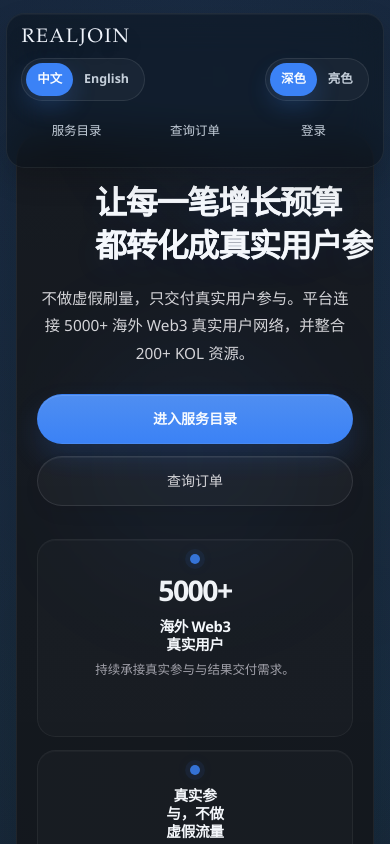
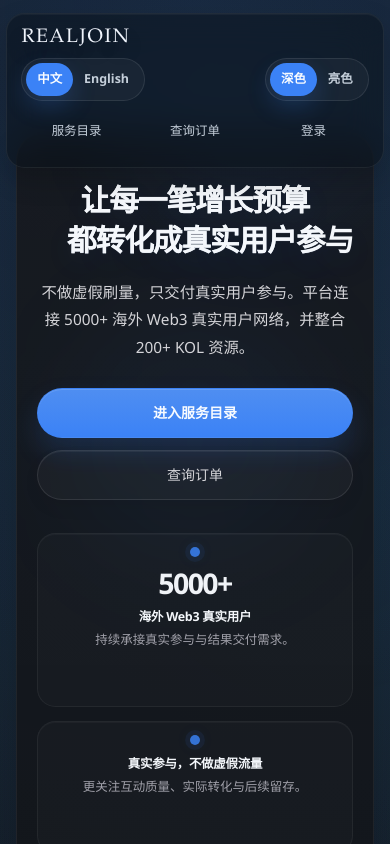
Before and after one commit to BarneyD66/Avola, a Next.js app: page / in a window 390 px wide. Shown: the top 844 px of the page. Built offline with nearby package versions, Linux system fonts and the light colour scheme.

Commit message:
Refine mobile homepage layout

```diff
--- a/app/globals.css
+++ b/app/globals.css
@@ -2046,21 +2046,25 @@ html.light .services-directory-card-panel {
     padding: 1rem 0.95rem 1.05rem;
   }
 
-.brand-flow-list-item {
-    grid-template-columns: 2.4rem minmax(0, 1fr);
+  .brand-flow-list-item {
+    display: flex;
     align-items: flex-start;
     width: 100%;
-    gap: 0.85rem;
+    gap: 0.9rem;
     padding: 0.95rem 0 1rem;
   }
 
   .brand-flow-list-item > .min-w-0 {
-    width: 100%;
+    flex: 1 1 auto;
+    min-width: 0;
+    width: auto;
   }
 
   .brand-flow-list-title,
   .brand-flow-list-description {
+    width: 100%;
     text-align: left;
+    text-wrap: pretty;
   }
 
   .brand-flow-list-item p.text-\[1rem\] {
@@ -4261,3 +4265,120 @@ html.light .brand-flow-card-active::before {
     opacity: 0.14;
   }
 }
+
+@media (max-width: 767px) {
+  .brand-hero-headline {
+    width: 100%;
+    max-width: 16rem;
+    margin-inline: auto;
+    align-items: center;
+    text-align: center;
+    font-size: 1.86rem;
+    line-height: 1.08;
+  }
+
+  .brand-hero-headline-line {
+    display: block;
+    width: 100%;
+    text-align: center;
+    white-space: nowrap;
+  }
+
+  .brand-story-hero-trust-item {
+    padding: 0.84rem 0.95rem 0.9rem;
+  }
+
+  .brand-story-hero-trust-copy {
+    width: 100% !important;
+    max-width: 100% !important;
+    gap: 0.26rem;
+  }
+
+  .brand-story-hero-trust-title {
+    display: block;
+    width: 100%;
+    max-width: none !important;
+    min-height: 0;
+    margin-inline: auto;
+    white-space: nowrap !important;
+    word-break: keep-all;
+    text-wrap: nowrap;
+    font-size: 0.78rem;
+    line-height: 1.1;
+    text-align: center;
+  }
+
+  .brand-story-hero-trust-title-mobile-singleline {
+    display: block;
+    width: 100%;
+    max-width: 100% !important;
+    margin-inline: auto;
+    white-space: nowrap !important;
+    word-break: keep-all;
+    text-wrap: nowrap;
+    letter-spacing: -0.02em;
+    text-align: center;
+  }
+
+  .brand-story-hero-trust-description {
+    max-width: 100%;
+    margin-top: 0.42rem;
+    font-size: 0.78rem;
+    line-height: 1.45;
+    text-align: center;
+  }
+
+  .brand-flow-mobile-stack {
+    width: 100%;
+  }
+
+  .brand-flow-mobile-item {
+    display: block;
+    width: 100%;
+    text-align: left;
+  }
+
+  .brand-flow-mobile-row {
+    display: flex;
+    align-items: flex-start;
+    gap: 0.78rem;
+    width: 100%;
+  }
+
+  .brand-flow-mobile-marker {
+    flex: 0 0 2.45rem;
+    width: 2.45rem;
+    height: 2.45rem;
+    margin-top: 0.04rem;
+  }
+
+  .brand-flow-mobile-copy {
+    flex: 1 1 auto;
+    min-width: 0;
+    width: 100%;
+    max-width: none;
+    text-align: left;
+  }
+
+  .brand-flow-mobile-title {
+    display: block;
+    width: 100%;
+    margin: 0;
+    text-align: left;
+    font-size: 1rem;
+    line-height: 1.28;
+    white-space: normal;
+    word-break: keep-all;
+  }
+
+  .brand-flow-mobile-description {
+    display: block;
+    width: 100%;
+    margin-top: 0.48rem;
+    text-align: left;
+    font-size: 0.84rem;
+    line-height: 1.55;
+    white-space: normal;
+    word-break: break-word;
+  }
+}
--- a/components/BrandHomepageExperience.tsx
+++ b/components/BrandHomepageExperience.tsx
@@ -212,9 +212,9 @@ export function BrandHomepageExperience() {
           <div className="brand-hero-spotlight absolute inset-x-0 top-[18%] mx-auto h-56 w-[64%] rounded-full bg-accent/6 blur-3xl" />
 
           <ViewportReveal className="relative z-[1] mx-auto flex max-w-[62rem] flex-col items-center text-center">
-            <h1 className="brand-hero-headline hero-reveal hero-reveal-delay-1 mx-auto max-w-[11.2ch] text-[1.72rem] leading-[1.1] font-semibold tracking-[-0.04em] text-foreground sm:max-w-none sm:text-[2.95rem] sm:leading-[1.04] lg:text-[3.35rem] xl:text-[3.72rem]">
-              <span className="mx-auto block w-fit whitespace-nowrap">{titleLineOne}</span>
-              <span className="mx-auto mt-2 block w-fit whitespace-nowrap sm:mt-2.5">{titleLineTwo}</span>
+            <h1 className="brand-hero-headline hero-reveal hero-reveal-delay-1 mx-auto flex w-full max-w-[38rem] flex-col items-center text-[1.68rem] leading-[1.08] font-semibold tracking-[-0.04em] text-foreground sm:text-[2.95rem] sm:leading-[1.04] lg:text-[3.35rem] xl:text-[3.72rem]">
+              <span className="brand-hero-headline-line block whitespace-nowrap text-center">{titleLineOne}</span>
+              <span className="brand-hero-headline-line mt-2 block whitespace-nowrap text-center sm:mt-2.5">{titleLineTwo}</span>
             </h1>
 
             <p
@@ -263,7 +263,7 @@ export function BrandHomepageExperience() {
                           <p
                             className={`brand-story-hero-trust-title mt-2 font-semibold tracking-[-0.026em] text-foreground ${
                               locale !== "en"
-                                ? "whitespace-nowrap text-[0.92rem] leading-[1.18] sm:whitespace-pre-line sm:text-[1rem] sm:leading-[1.32]"
+                                ? "brand-story-hero-trust-title-mobile-singleline max-w-none whitespace-nowrap text-[0.82rem] leading-[1.1] sm:max-w-[10.8ch] sm:whitespace-pre-line sm:text-[1rem] sm:leading-[1.32]"
                                 : "whitespace-pre-line text-[1rem] leading-[1.32]"
                             }`}
                           >
@@ -274,7 +274,7 @@ export function BrandHomepageExperience() {
                         <p
                           className={`brand-story-hero-trust-title font-semibold tracking-[-0.026em] text-foreground ${
                             locale !== "en"
-                              ? "whitespace-nowrap text-[0.92rem] leading-[1.18] sm:whitespace-pre-line sm:text-[1rem] sm:leading-[1.32]"
+                              ? "brand-story-hero-trust-title-mobile-singleline max-w-none whitespace-nowrap text-[0.82rem] leading-[1.1] sm:max-w-[10.8ch] sm:whitespace-pre-line sm:text-[1rem] sm:leading-[1.32]"
                               : "whitespace-pre-line text-[1rem] leading-[1.32]"
                           }`}
                         >
@@ -371,13 +371,57 @@ export function BrandHomepageExperience() {
 
             <div
               ref={flowSectionRef}
-              className={`brand-flow-stage relative mt-10 grid gap-5 xl:grid-cols-[minmax(0,0.9fr)_minmax(360px,1.1fr)] xl:items-start ${
+              className={`brand-flow-stage relative mt-10 ${
                 isFlowSectionVisible ? "is-flow-visible" : ""
               }`}
               onMouseEnter={() => setIsFlowPaused(true)}
               onMouseLeave={() => setIsFlowPaused(false)}
             >
-              <div className="brand-flow-ambient absolute inset-x-[8%] top-[6%] h-40 rounded-full bg-accent/6 blur-3xl" />
+              <div className="brand-flow-ambient absolute inset-x-[8%] top-[6%] hidden h-40 rounded-full bg-accent/6 blur-3xl sm:block" />
+
+              <ViewportReveal delay={180} className="sm:hidden">
+                <div className="brand-flow-mobile-stack space-y-3">
+                  {flowSection.steps.map((step, index) => {
+                    const isActive = index === activeFlowStepIndex;
+                    return (
+                      <button
+                        key={`${step.title}-mobile`}
+                        type="button"
+                        onClick={() => setActiveFlowStepIndex(index)}
+                        aria-pressed={isActive}
+                        aria-current={isActive ? "step" : undefined}
+                        className={`brand-flow-mobile-item w-full rounded-[24px] border px-4 py-4 text-left transition-all duration-200 ${
+                          isActive
+                            ? "border-accent/28 bg-[linear-gradient(145deg,rgba(29,78,216,0.14),rgba(255,255,255,0.03))] shadow-[0_12px_26px_rgba(15,23,42,0.18)]"
+                            : "border-white/6 bg-white/[0.015]"
+                        }`}
+                      >
+                        <div className="brand-flow-mobile-row flex items-start gap-3">
+                          <span
+                            className={`brand-flow-mobile-marker inline-flex h-10 w-10 shrink-0 items-center justify-center rounded-full border text-[10px] font-semibold tracking-[0.2em] uppercase ${
+                              isActive
+                                ? "border-accent/30 bg-accent/12 text-accent-strong shadow-[0_0_0_6px_rgba(59,130,246,0.08)]"
+                                : "border-white/10 bg-white/[0.03] text-accent-strong/88"
+                            }`}
+                          >
+                            {`0${index + 1}`}
+                          </span>
+                          <div className="brand-flow-mobile-copy min-w-0 flex-1">
+                            <p className="brand-flow-mobile-title text-[1rem] leading-[1.25] font-semibold tracking-[-0.02em] text-foreground">
+                              {step.title}
+                            </p>
+                            <p className="brand-flow-mobile-description mt-2 text-[13px] leading-6 text-muted">
+                              {step.description}
+                            </p>
+                          </div>
+                        </div>
+                      </button>
+                    );
+                  })}
+                </div>
+              </ViewportReveal>
+
+              <div className="relative hidden gap-5 sm:grid xl:grid-cols-[minmax(0,0.9fr)_minmax(360px,1.1fr)] xl:items-start">
                 <ViewportReveal delay={180}>
                   <div className="brand-flow-list rounded-[26px] px-5 py-5 sm:px-6 sm:py-6">
                     {flowSection.steps.map((step, index) => {
@@ -405,7 +449,7 @@ export function BrandHomepageExperience() {
                           <div className="brand-flow-list-marker">
                             <span className="brand-flow-list-number">{`0${index + 1}`}</span>
                           </div>
-                        <div className="min-w-0">
+                          <div className="brand-flow-list-copy min-w-0">
                             <p className="brand-flow-list-title text-[1rem] font-semibold tracking-[-0.024em] text-foreground sm:text-[1.04rem]">
                               {step.title}
                             </p>
@@ -461,6 +505,7 @@ export function BrandHomepageExperience() {
                     </div>
                   </article>
                 </ViewportReveal>
+              </div>
             </div>
           </div>
         </section>
```
Lines whose indentation alone changed are shown as unchanged.
